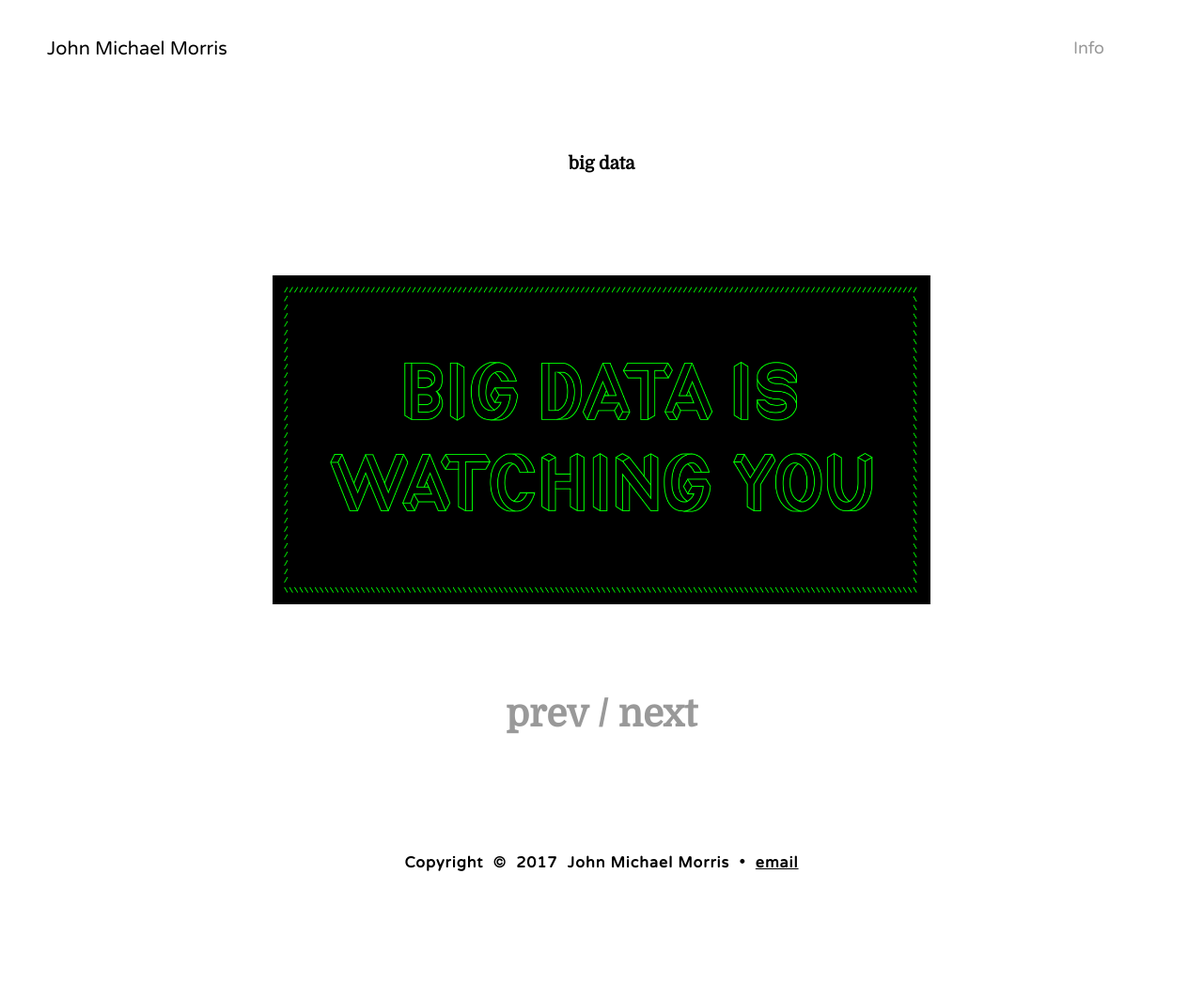
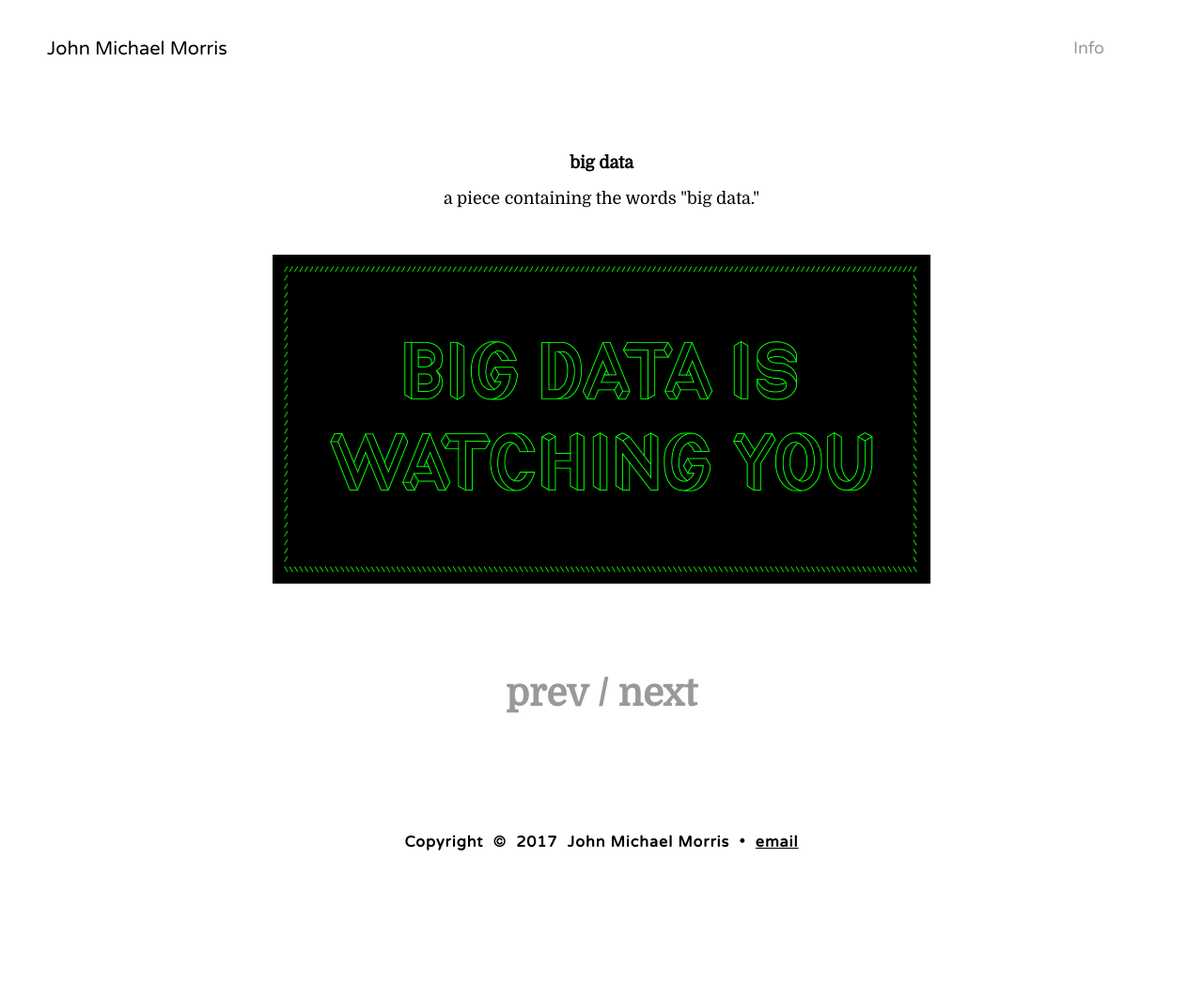
Before and after one commit to jmojmojmo/jmojmojmo.github.io, a Jekyll site: the page built from _posts/2017-08-23-big-data.md, in a window 1280 px wide. Shown: the whole page at 94% size. Built offline with Jekyll 4.4.1, drawn with Linux system fonts in a browser that asks for light colours.

Commit message:
added subtitles to project pages

```diff
--- a/_layouts/post.html
+++ b/_layouts/post.html
@@ -7,13 +7,18 @@
     <!-- Nav -->
     {% include nav.html %}
     <div class="post">
-      <!-- Title -->
-      {% if page.header != null %}
-        <h3 class="title">{{ page.header}}</h3>
-      {% endif %}
-      <!-- Subtitle -->
-      {% if page.subtitle != null %}
-        <h3 class="subtitle">{{ page.subtitle }}</h3>
+      <!-- Title box -->
+      {% if page.title != null %}
+      <div class="titlebox">
+        <!-- Title -->
+        {% if page.title != null %}
+          <p class="title">{{ page.title}}</p>
+        {% endif %}
+        <!-- Subtitle -->
+        {% if page.subtitle != null %}
+          <p class="subtitle">{{ page.subtitle }}</p>
+        {% endif %}
+      </div>
       {% endif %}
       <!-- Images -->
       <div>
--- a/_posts/2017-08-23-big-data.md
+++ b/_posts/2017-08-23-big-data.md
@@ -1,6 +1,7 @@
 ---
 layout: post
-header: big data
+title: big data
+subtitle: a piece containing the words "big data."
 images: bigdata.gif
 thumbnail: bigdata.gif
 col-width: 2
--- a/css/main.scss
+++ b/css/main.scss
@@ -175,12 +175,17 @@ $post-margin-top: 163px;
   margin-left: auto;
   margin-right: auto;
   text-align: center;
-  .main-image {
-    margin-top: 50px;
-    max-height: 350px;
+  .titlebox {
+    margin-bottom: 50px;
+  }
+  .title {
+    font-size: 18px;
+    font-weight: bold;
+  }
+  .subtitle {
+    font-size: 18px;
   }
   .subimage {
-    margin-top: 90px;
     max-height: 350px;
     padding: 0;
   }
```
